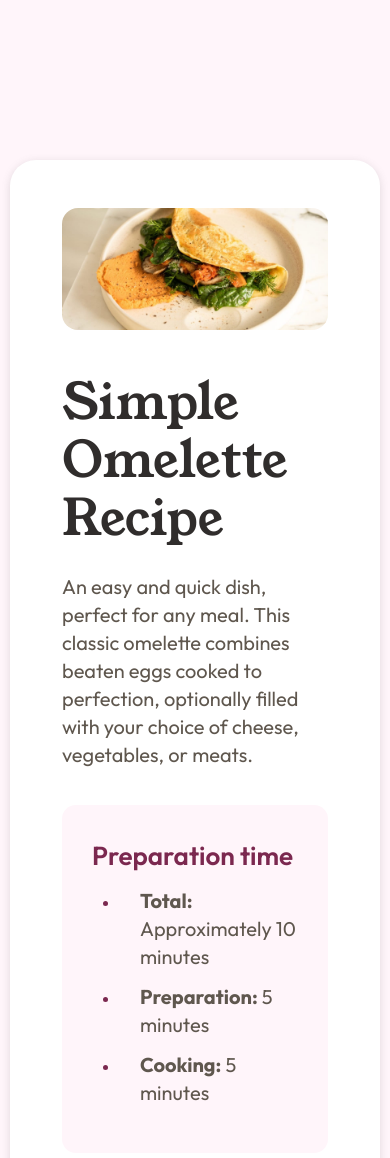
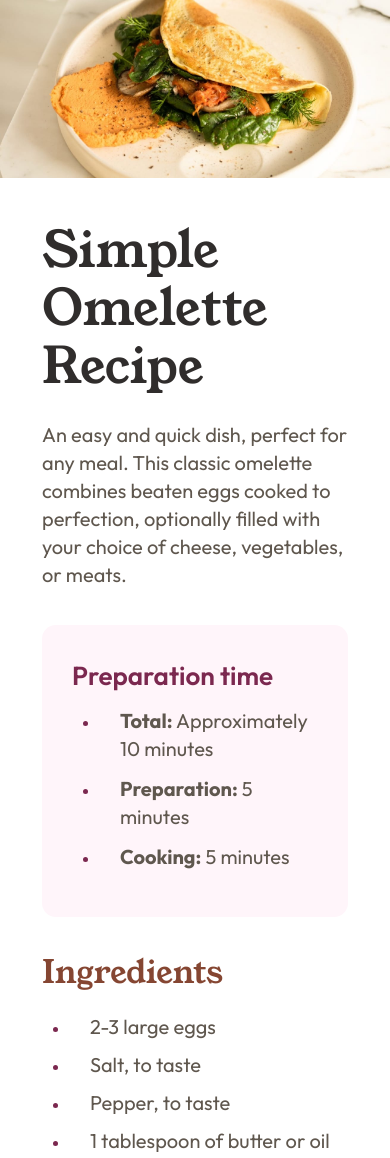
Before and after one commit to sam4web/recipe-page, a plain HTML site: page index.html in a window 390 px wide. Shown: the top 1158 px of the page. Drawn offline with Linux system fonts and the light colour scheme.

Commit message:
add media queries

```diff
--- a/assets/css/style.css
+++ b/assets/css/style.css
@@ -172,3 +172,31 @@ tr:last-child > td {
     font-weight: 600;
     color: var(--brown);
 }
+
+@media (max-width: 642px) {
+    main {
+        margin: 0;
+        padding: 0;
+    }
+
+    .recipe-card-image-container {
+        padding: 0;
+    }
+
+    .recipe-card-content-container {
+        padding: 0 42px;
+        padding-bottom: 38px;
+    }
+
+    .recipe-image {
+        border-radius: 0;
+    }
+
+    .recipe-info-title {
+        margin-bottom: 20px;
+    }
+
+    td {
+        padding: 14px 28px;
+    }
+}
```
